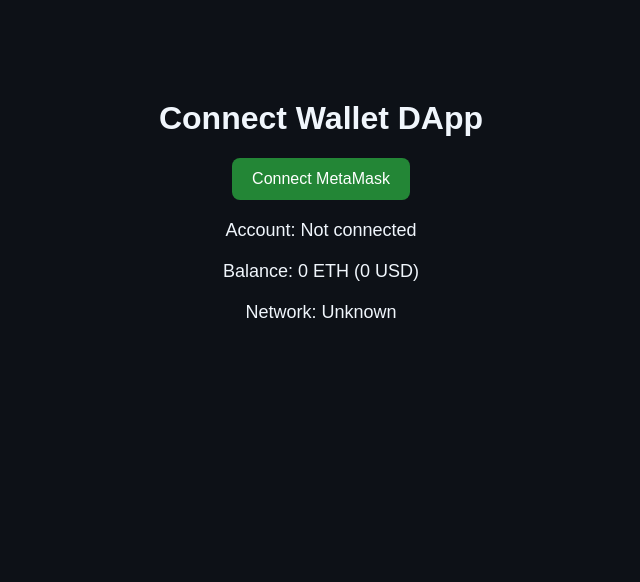
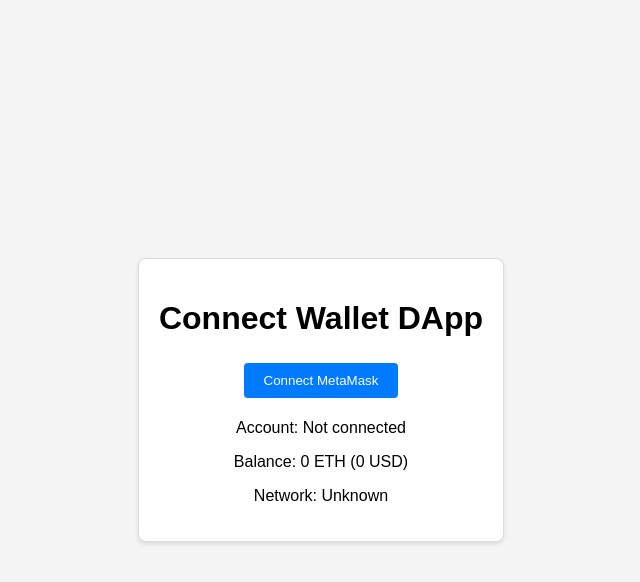
Before and after one commit to JussNate25/Connect-Wallet-DApp, a website: page index.html in a window 1280 px wide. Shown: the whole page, without its empty margins (319-959 px from the left). Drawn offline with nearby package versions, Linux system fonts and the light colour scheme.

Commit message:
Update style.css

```diff
--- a/style.css
+++ b/style.css
@@ -1,31 +1,58 @@
+:root {
+    --primary: #007bff;
+    --error: #ff0000;
+    --success: #28a745;
+    --bg: #f4f4f4;
+}
+
 body {
-  font-family: Arial, sans-serif;
-  background: #0d1117;
-  color: #f0f6fc;
-  text-align: center;
-  margin: 0;
-  padding: 0;
+    font-family: Arial, sans-serif;
+    background: var(--bg);
+    display: flex;
+    justify-content: center;
+    align-items: center;
+    height: 100vh;
+    margin: 0;
 }
 
 .container {
-  margin-top: 100px;
+    text-align: center;
+    padding: 20px;
+    border: 1px solid #ddd;
+    border-radius: 8px;
+    background: white;
+    box-shadow: 0 2px 4px rgba(0,0,0,0.1);
+    max-width: 90%;
 }
 
 button {
-  padding: 12px 20px;
-  font-size: 16px;
-  background: #238636;
-  color: white;
-  border: none;
-  border-radius: 8px;
-  cursor: pointer;
+    background: var(--primary);
+    color: white;
+    padding: 10px 20px;
+    border: none;
+    border-radius: 4px;
+    cursor: pointer;
+    margin: 5px;
 }
 
 button:hover {
-  background: #2ea043;
+    opacity: 0.9;
 }
 
-p {
-  margin-top: 20px;
-  font-size: 18px;
+.toast {
+    position: fixed;
+    bottom: 20px;
+    left: 50%;
+    transform: translateX(-50%);
+    padding: 10px 20px;
+    border-radius: 4px;
+    color: white;
+    display: none;
 }
+
+.toast.success { background: var(--success); }
+.toast.error { background: var(--error); }
+
+@media (max-width: 600px) {
+    .container { padding: 10px; }
+}
```
